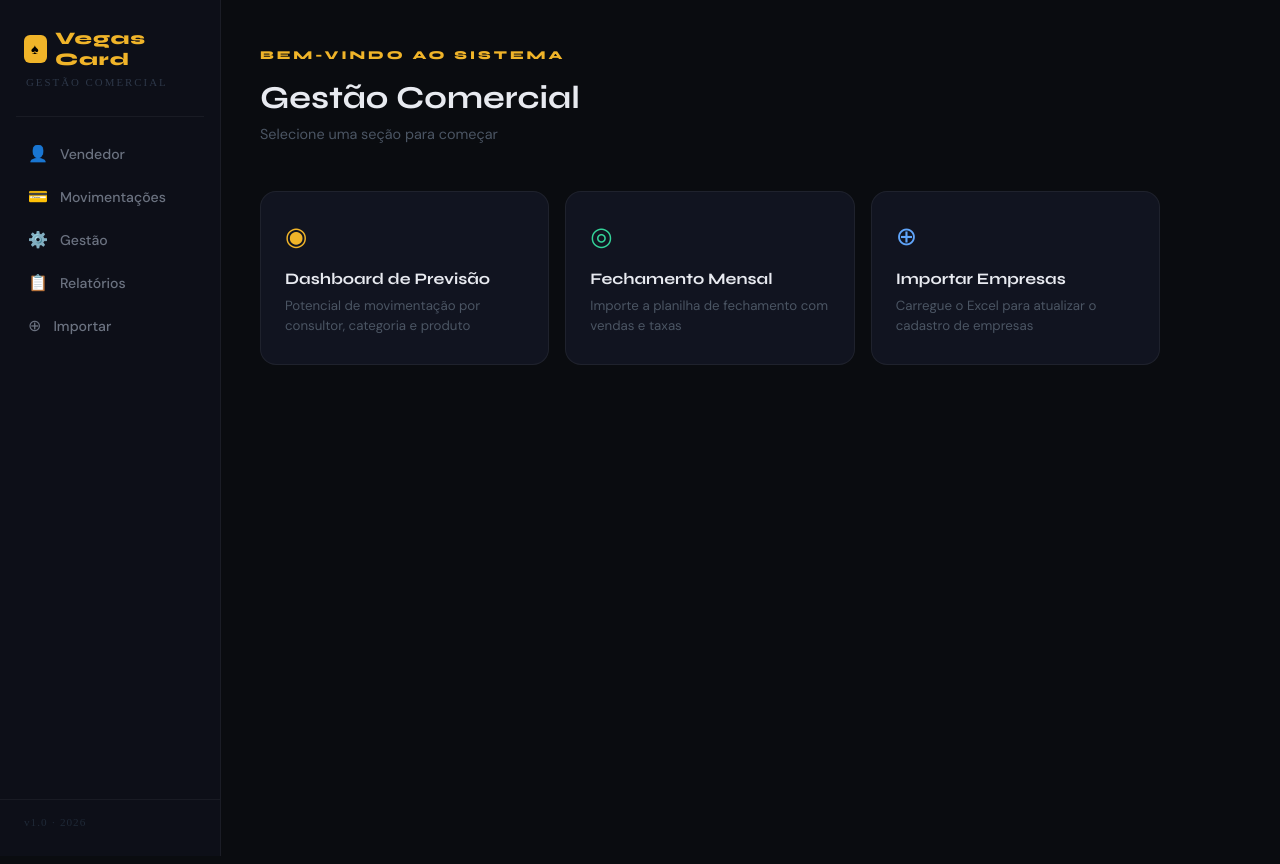
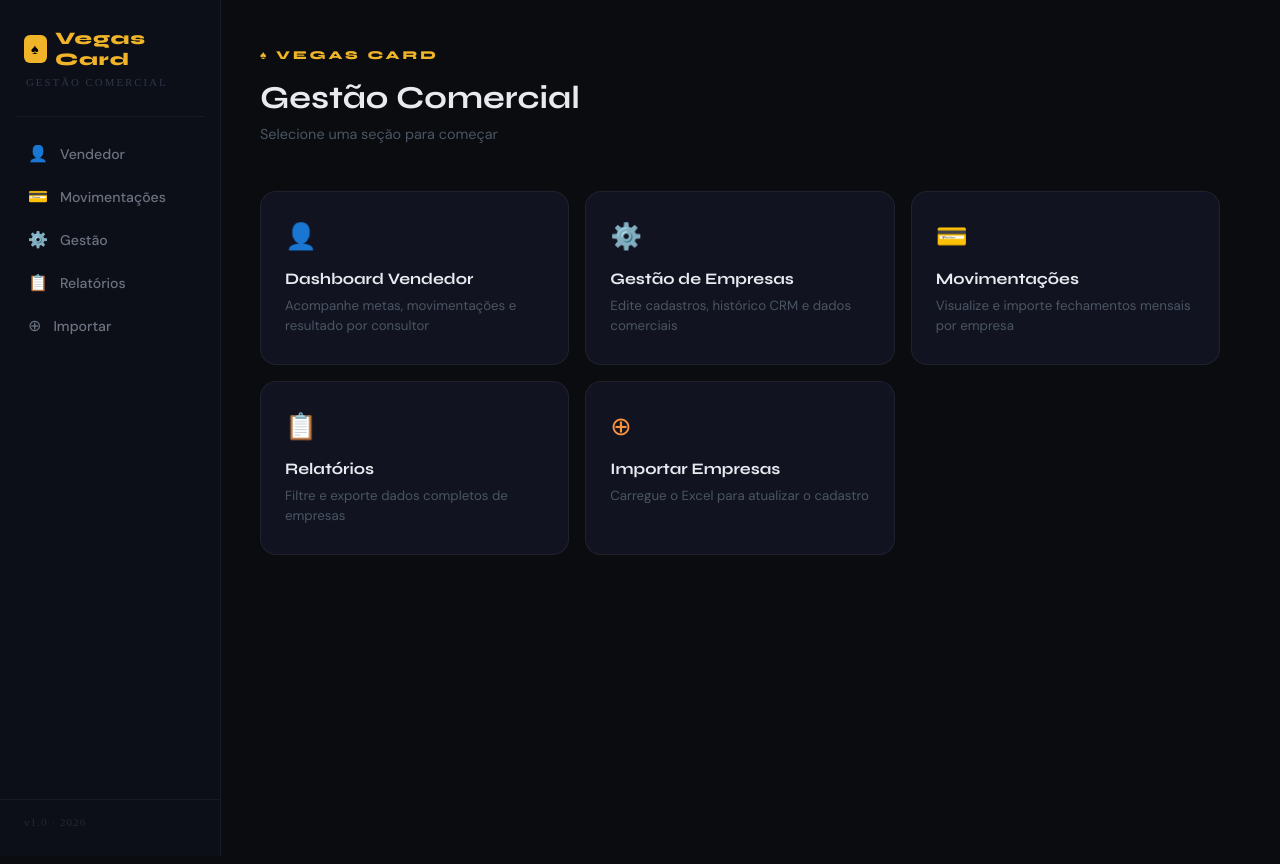
Before and after one commit to RonnyVegas2025/Dpto-Comercial-Adm.-Ronny-2026, a Next.js app: page / in a window 1280 px wide. Shown: the top 864 px of the page. Built offline with nearby package versions, Linux system fonts and the light colour scheme.

Commit message:
Update page.jsx

```diff
--- a/app/page.jsx
+++ b/app/page.jsx
@@ -2,25 +2,39 @@ import Link from 'next/link';
 
 const cards = [
   {
-    href:  '/previsao',
-    icon:  '◉',
-    label: 'Dashboard de Previsão',
-    desc:  'Potencial de movimentação por consultor, categoria e produto',
-    cls:   'card-gold',
+    href:  '/vendedor',
+    icon:  '👤',
+    label: 'Dashboard Vendedor',
+    desc:  'Acompanhe metas, movimentações e resultado por consultor',
+    color: '#f0b429',
   },
   {
-    href:  '/fechamento',
-    icon:  '◎',
-    label: 'Fechamento Mensal',
-    desc:  'Importe a planilha de fechamento com vendas e taxas',
-    cls:   'card-green',
+    href:  '/gestao',
+    icon:  '⚙️',
+    label: 'Gestão de Empresas',
+    desc:  'Edite cadastros, histórico CRM e dados comerciais',
+    color: '#a78bfa',
+  },
+  {
+    href:  '/movimentacoes',
+    icon:  '💳',
+    label: 'Movimentações',
+    desc:  'Visualize e importe fechamentos mensais por empresa',
+    color: '#34d399',
+  },
+  {
+    href:  '/relatorios',
+    icon:  '📋',
+    label: 'Relatórios',
+    desc:  'Filtre e exporte dados completos de empresas',
+    color: '#60a5fa',
   },
   {
     href:  '/importar',
     icon:  '⊕',
     label: 'Importar Empresas',
-    desc:  'Carregue o Excel para atualizar o cadastro de empresas',
-    cls:   'card-blue',
+    desc:  'Carregue o Excel para atualizar o cadastro',
+    color: '#fb923c',
   },
 ];
 
@@ -31,22 +45,6 @@ export default function Home() {
       padding: '48px 40px',
       fontFamily: "'DM Sans', sans-serif",
     }}>
-      <style>{`
-        .nav-card {
-          display: block;
-          background: #111420;
-          border: 1px solid rgba(255,255,255,0.06);
-          border-radius: 16px;
-          padding: 28px 24px;
-          text-decoration: none;
-          transition: border-color 0.2s, transform 0.15s;
-        }
-        .card-gold:hover { border-color: rgba(240,180,41,0.4); transform: translateY(-2px); }
-        .card-green:hover { border-color: rgba(52,211,153,0.4); transform: translateY(-2px); }
-        .card-blue:hover { border-color: rgba(96,165,250,0.4); transform: translateY(-2px); }
-      `}</style>
-
-      {/* Header */}
       <div style={{ marginBottom: 48 }}>
         <div style={{
           color: '#f0b429',
@@ -57,7 +55,7 @@ export default function Home() {
           textTransform: 'uppercase',
           marginBottom: 16,
         }}>
-          Bem-vindo ao sistema
+          ♠ Vegas Card
         </div>
         <h1 style={{
           fontFamily: "'Syne', sans-serif",
@@ -73,38 +71,39 @@ export default function Home() {
         </p>
       </div>
 
-      {/* Cards */}
       <div style={{
         display: 'grid',
         gridTemplateColumns: 'repeat(auto-fill, minmax(260px, 1fr))',
         gap: 16,
-        maxWidth: 900,
+        maxWidth: 960,
       }}>
-        {cards.map(({ href, icon, label, desc, cls }) => (
-          <Link key={href} href={href} className={`nav-card ${cls}`}>
-            <div style={{
-              fontSize: '1.6rem',
-              marginBottom: 16,
-              color: cls === 'card-gold' ? '#f0b429' : cls === 'card-green' ? '#34d399' : '#60a5fa',
-            }}>
-              {icon}
-            </div>
+        {cards.map(({ href, icon, label, desc, color }) => (
+          <Link key={href} href={href} style={{
+            display: 'block',
+            background: '#111420',
+            border: '1px solid rgba(255,255,255,0.06)',
+            borderRadius: 16,
+            padding: '28px 24px',
+            textDecoration: 'none',
+            transition: 'border-color 0.2s, transform 0.15s',
+          }}
+          onMouseEnter={e => {
+            e.currentTarget.style.borderColor = color + '44';
+            e.currentTarget.style.transform = 'translateY(-2px)';
+          }}
+          onMouseLeave={e => {
+            e.currentTarget.style.borderColor = 'rgba(255,255,255,0.06)';
+            e.currentTarget.style.transform = 'translateY(0)';
+          }}>
+            <div style={{ fontSize: '1.6rem', color, marginBottom: 16 }}>{icon}</div>
             <div style={{
               fontFamily: "'Syne', sans-serif",
               fontWeight: 700,
               fontSize: '1rem',
               color: '#e8eaf0',
               marginBottom: 8,
-            }}>
-              {label}
-            </div>
-            <div style={{
-              color: '#4b5563',
-              fontSize: '0.83rem',
-              lineHeight: 1.5,
-            }}>
-              {desc}
-            </div>
+            }}>{label}</div>
+            <div style={{ color: '#4b5563', fontSize: '0.83rem', lineHeight: 1.5 }}>{desc}</div>
           </Link>
         ))}
       </div>
```
